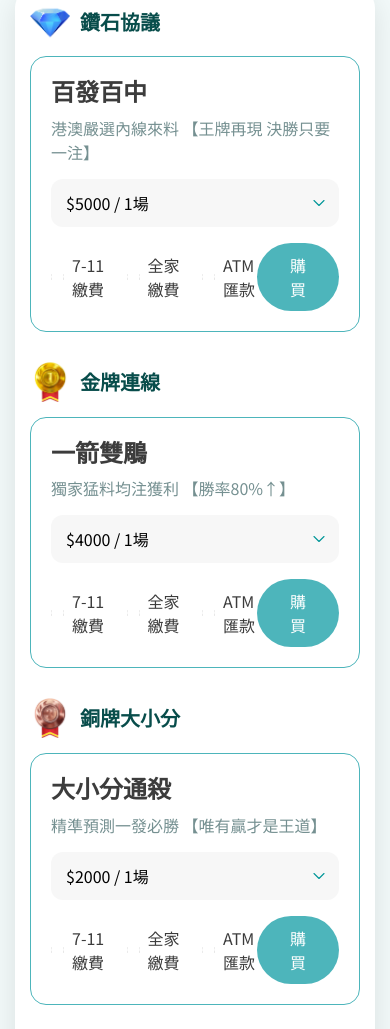
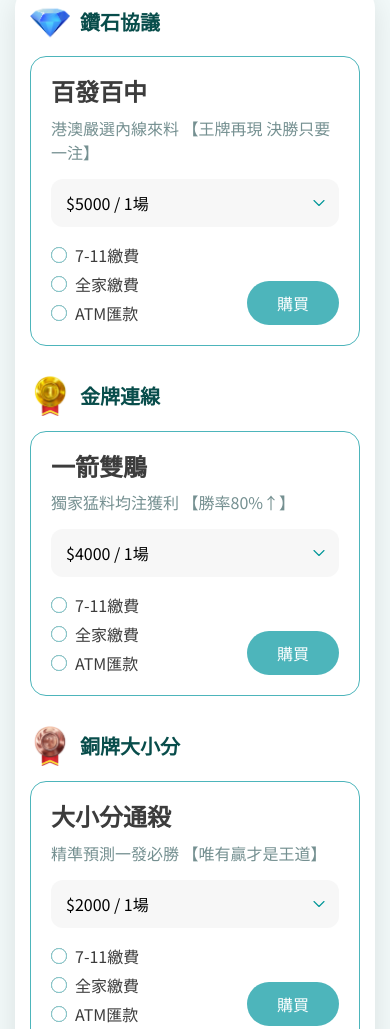
Before and after one commit to walaydesign/bobao, a plain HTML site: page buy-login.html in a window 390 px wide. Shown: the part 741-1770 px from the top of the page. Drawn offline with Linux system fonts and the light colour scheme.

Commit message:
儲值方案login css

```diff
--- a/buy-login.html
+++ b/buy-login.html
@@ -108,8 +108,8 @@
                                 <option value="">$12800 / 3場</option>
                                 <option value="">$26800 / 7場</option>
                             </select>
-                            <div class="d-flex align-items-center justify-content-between">
-                                <div class="d-flex align-items-center buy_pay">
+                            <div class="d-flex align-items-sm-center align-items-end justify-content-between">
+                                <div class="d-sm-flex align-items-center buy_pay">
                                     <div class="d-flex align-items-center buy_pay_item">
                                         <input type="radio" id="daimond-711" name="daimond-pay">
                                         <label for="daimond-711">7-11繳費</label>
@@ -144,8 +144,8 @@
                                 <option value="">$10000 / 3場</option>
                                 <option value="">$19800 / 7場</option>
                             </select>
-                            <div class="d-flex align-items-center justify-content-between">
-                                <div class="d-flex align-items-center buy_pay">
+                            <div class="d-flex align-items-sm-center align-items-end justify-content-between">
+                                <div class="d-sm-flex align-items-center buy_pay">
                                     <div class="d-flex align-items-center buy_pay_item">
                                         <input type="radio" id="gold-711" name="gold-pay">
                                         <label for="gold-711">7-11繳費</label>
@@ -180,8 +180,8 @@
                                 <option value="">$5000 / 3場</option>
                                 <option value="">$9800 / 7場</option>
                             </select>
-                            <div class="d-flex align-items-center justify-content-between">
-                                <div class="d-flex align-items-center buy_pay">
+                            <div class="d-flex align-items-sm-center align-items-end justify-content-between">
+                                <div class="d-sm-flex align-items-center buy_pay">
                                     <div class="d-flex align-items-center buy_pay_item">
                                         <input type="radio" id="bronze-711" name="bronze-pay">
                                         <label for="bronze-711">7-11繳費</label>
@@ -216,8 +216,8 @@
                                 <option value="">$6600 / 3場</option>
                                 <option value="">$14000 / 7場</option>
                             </select>
-                            <div class="d-flex align-items-center justify-content-between">
-                                <div class="d-flex align-items-center buy_pay">
+                            <div class="d-flex align-items-sm-center align-items-end justify-content-between">
+                                <div class="d-sm-flex align-items-center buy_pay">
                                     <div class="d-flex align-items-center buy_pay_item">
                                         <input type="radio" id="silver-711" name="silver-pay">
                                         <label for="silver-711">7-11繳費</label>
@@ -252,8 +252,8 @@
                                 <option value="">$10800 / 3場</option>
                                 <option value="">$15800 / 7場</option>
                             </select>
-                            <div class="d-flex align-items-center justify-content-between">
-                                <div class="d-flex align-items-center buy_pay">
+                            <div class="d-flex align-items-sm-center align-items-end justify-content-between">
+                                <div class="d-sm-flex align-items-center buy_pay">
                                     <div class="d-flex align-items-center buy_pay_item">
                                         <input type="radio" id="select-711" name="select-pay">
                                         <label for="select-711">7-11繳費</label>
@@ -344,7 +344,7 @@
                             <input type="text" placeholder="請輸入">
                         </div>
                     </div>
-                    <div class="d-flex align-items-center justify-content-between">
+                    <div class="d-flex align-items-sm-center align-items-end justify-content-between">
                         <div class="d-flex align-items-center gap-2 modal-member_checkbox">
                             <input type="checkbox">
                             <label for="">已閱讀 <a href="./term.html" target="_blank">相關條款</a> 同意註冊</label>
--- a/public/css/style.scss
+++ b/public/css/style.scss
@@ -944,6 +944,25 @@ main {
                 }
             }
         }
+        &_pay {
+            &_item {
+                input {
+                    &::before {
+                        border: 1px solid $primary-200;
+                    }
+                }
+            }
+        }
+    }
+    @media screen and (max-width: 575px) {
+        &_pay {
+            &_item {
+                margin-bottom: 5px;
+                &:last-child {
+                    margin-bottom: 0;
+                }
+            }
+        }
     }
 }
 
```
Also changed, not shown: public/css/style.css, 1 other file.
